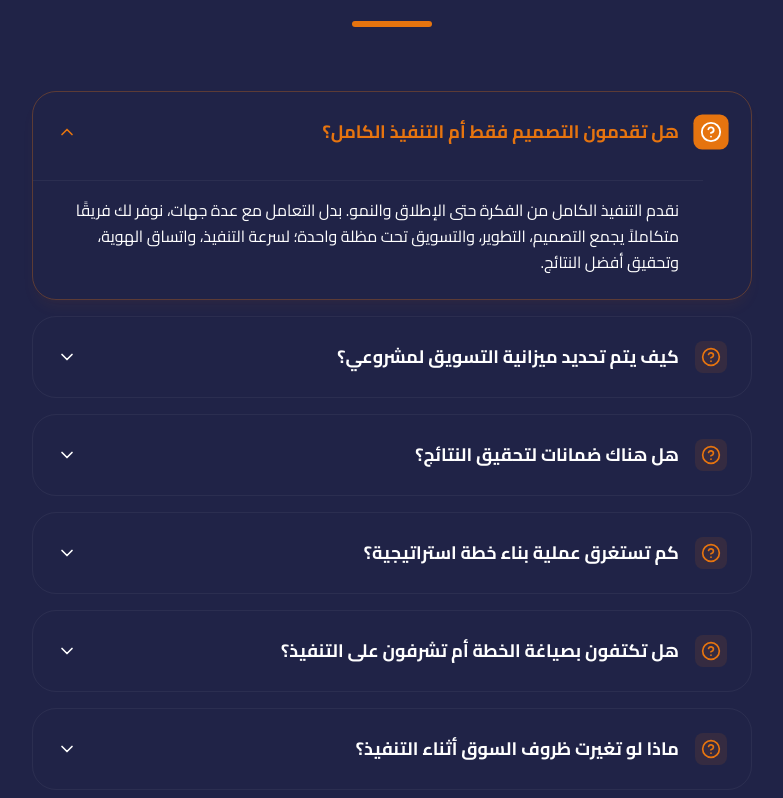
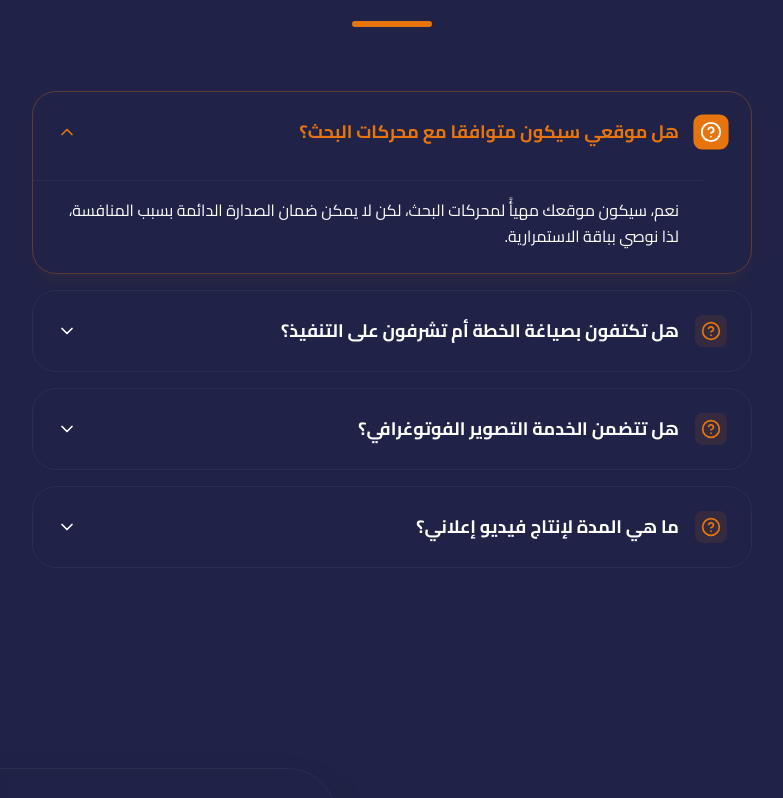
Before and after one commit to Ayaalmadhon2004/yosal-company, a Next.js app: page / in a window 1280 px wide. Shown: the part 4742-5540 px from the top of the page, without its empty margins (248-1031 px from the left). Built offline with nearby package versions, Linux system fonts and the light colour scheme; no server answers.

Commit message:
feat: implement random FAQ selection (limit to 4) on homepage and update data structure

```diff
--- a/app/page.tsx
+++ b/app/page.tsx
@@ -1,7 +1,8 @@
+// app/page.tsx (أو مسار الصفحة الرئيسية لديكِ)
 import { Suspense } from "react";
 import dynamic from 'next/dynamic';
 import { getDashboardData } from "@/lib/api";
-import { faqsData } from "@/constants/siteData"; // تأكدي أن faqsData عبارة عن Object يحتوي على الأقسام
+import { faqsData } from "@/constants/siteData"; // تأكدي أن المسار صحيح كما في ملفاتك
 import Hero from "../components/sections/Hero";
 import Problems from "../components/sections/home/Problems";
 import WhyUs from "@/components/sections/home/WhyUs";
@@ -9,6 +10,7 @@ import Stats from "@/components/sections/home/Stats";
 import CTA from "@/components/sections/home/CTA";
 import ReadySection from "@/components/sections/ReadySection";
 
+// مكون التحميل الجمالي
 const SkeletonLoader = () => (
   <div className="animate-pulse container mx-auto px-6 py-20">
     <div className="h-12 w-1/3 bg-white/5 rounded-2xl mb-8" />
@@ -16,6 +18,7 @@ const SkeletonLoader = () => (
   </div>
 );
 
+// استيراد المكونات بشكل ديناميكي لتحسين سرعة تحميل الصفحة الأولى
 const Services = dynamic(() => import("../components/sections/services/Services"), {
   loading: () => <SkeletonLoader />
 });
@@ -37,20 +40,22 @@ const Faqs = dynamic(() => import("../components/sections/home/Faqs"), {
 });
 
 export default async function Home() {
-  // جلب البيانات من الـ API مع توفير قيم افتراضية لمنع الأخطاء
+  // جلب البيانات من الـ API
   const data = await getDashboardData() || {
     services: [], projects: [], statistics: [], packages: [], testimonials: []
   };
 
-  /**
-   * تحويل كائن الأسئلة الشائعة المقسم إلى مصفوفة واحدة للعرض في الصفحة الرئيسية
-   * يتم استخدام flat() لدمج المصفوفات الفرعية دون تكرار الهيكلية
-   */
+  // 1. تجميع كل الأسئلة من كافة الأقسام (marketing, strategy, web, etc.) في مصفوفة واحدة
   const allFaqs = Object.values(faqsData).flat();
+
+  // 2. اختيار 4 أسئلة عشوائية في كل مرة يتم فيها رندر الصفحة (Server-side)
+  const randomFaqs = [...allFaqs]
+    .sort(() => Math.random() - 0.5) // خلط المصفوفة عشوائياً
+    .slice(0, 4); // قص أول 4 أسئلة بعد الخلط
 
   return (
     <main className="block w-full font-sans overflow-x-hidden bg-background text-foreground">
-      {/* القسم العلوي الثابت */}
+      {/* القسم العلوي الثابت للـ LCP (أداء أسرع) */}
       <Hero />
       <Problems />
 
@@ -82,9 +87,9 @@ export default async function Home() {
         {/* دعوة لاتخاذ إجراء */}
         <CTA />
 
-        {/* قسم الأسئلة الشائعة - يتم تمرير كل الأسئلة مدمجة هنا */}
+        {/* قسم الأسئلة الشائعة - يتم تمرير الـ 4 أسئلة العشوائية فقط */}
         <Suspense fallback={<SkeletonLoader />}>
-          <Faqs data={allFaqs} />
+          <Faqs data={randomFaqs} />
         </Suspense>
 
         <ReadySection />
```
